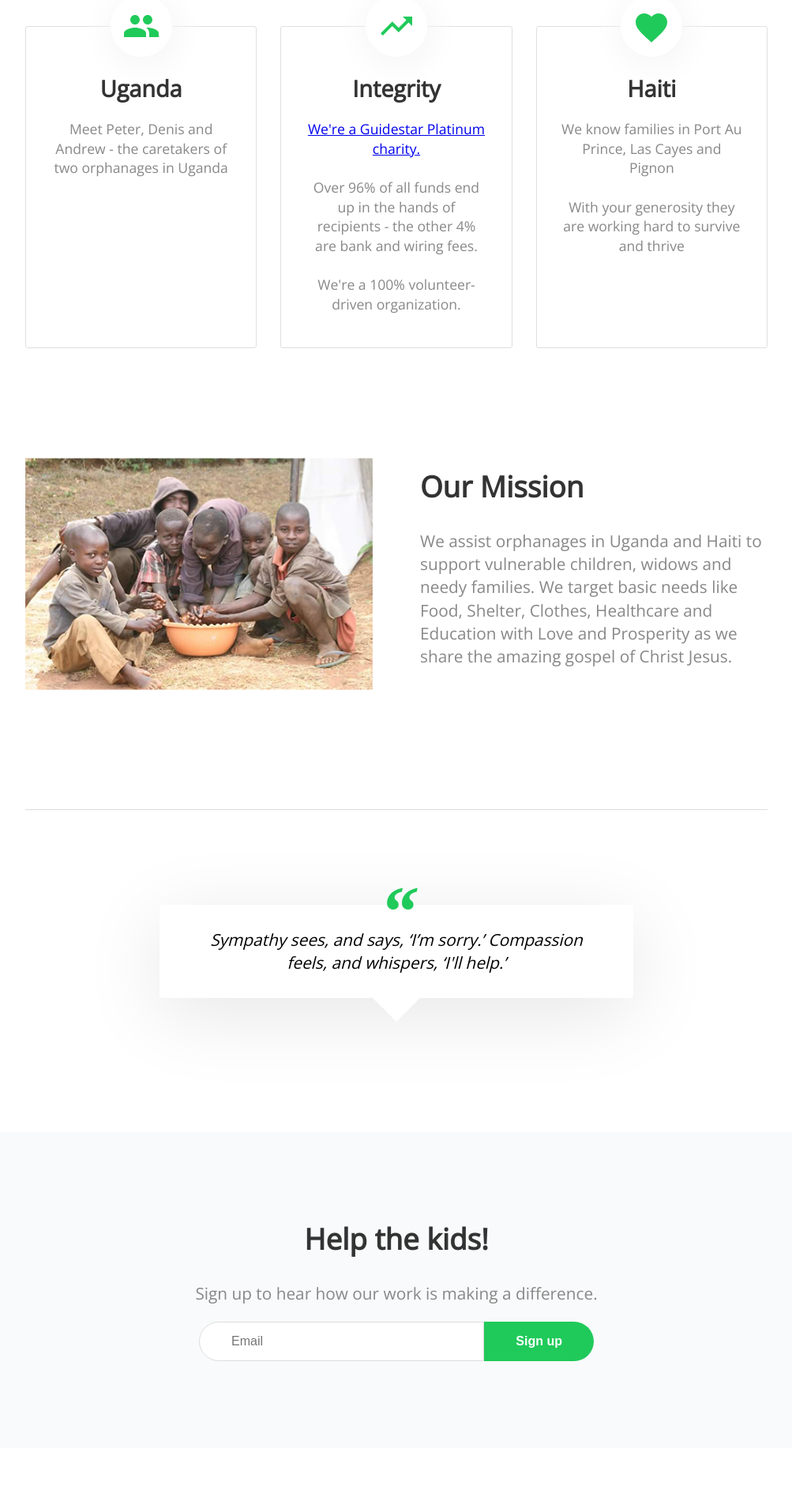
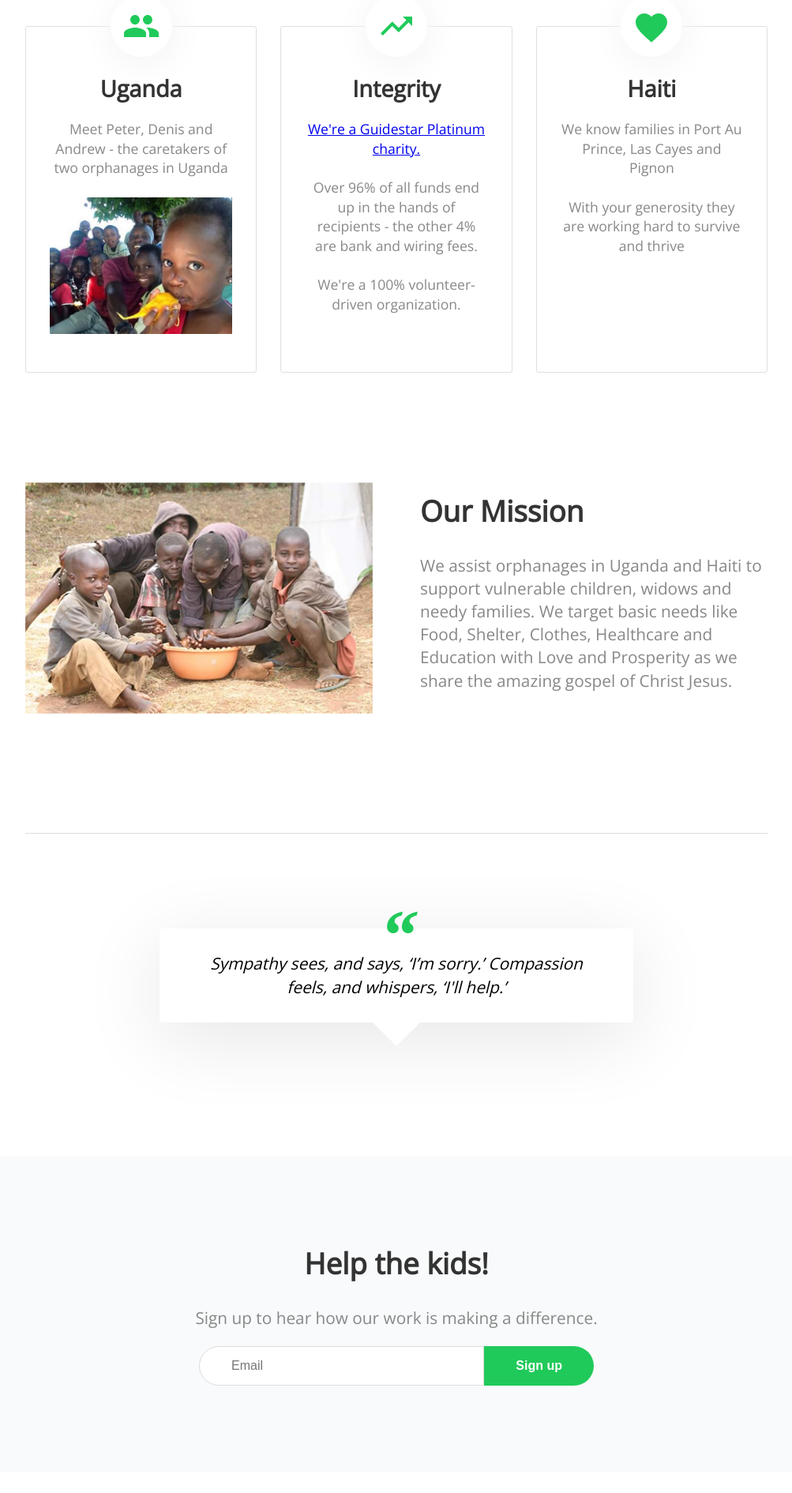
Before and after one commit to prouticus/rtpa, a Jekyll site: the page built from index.html, in a window 1280 px wide. Shown: the part 2200-4091 px from the top of the page at 79% size, without its empty margins (138-1141 px from the left). Built offline with Jekyll 4.4.1, drawn with Linux system fonts in a browser that asks for light colours; nearby versions of some CDN libraries; a script that is not in the unit is left out.

```diff
--- a/index.html
+++ b/index.html
@@ -58,9 +58,9 @@ title: Rescue The Poor
 			</h3>
 			<p class="editable">
 				Meet Peter, Denis and Andrew - the caretakers of two orphanages in Uganda<br /><br />
-				<a href="http://rescuesthepoor.org/>
+				<!-- <a href="http://rescuesthepoor.org/> -->
 				<img class="editable" alt="denis" src="/images/RTPU/denis_w_children.png">
-				</a>
+				<!-- </a> -->
 			</p>
 		</li>
 
```
